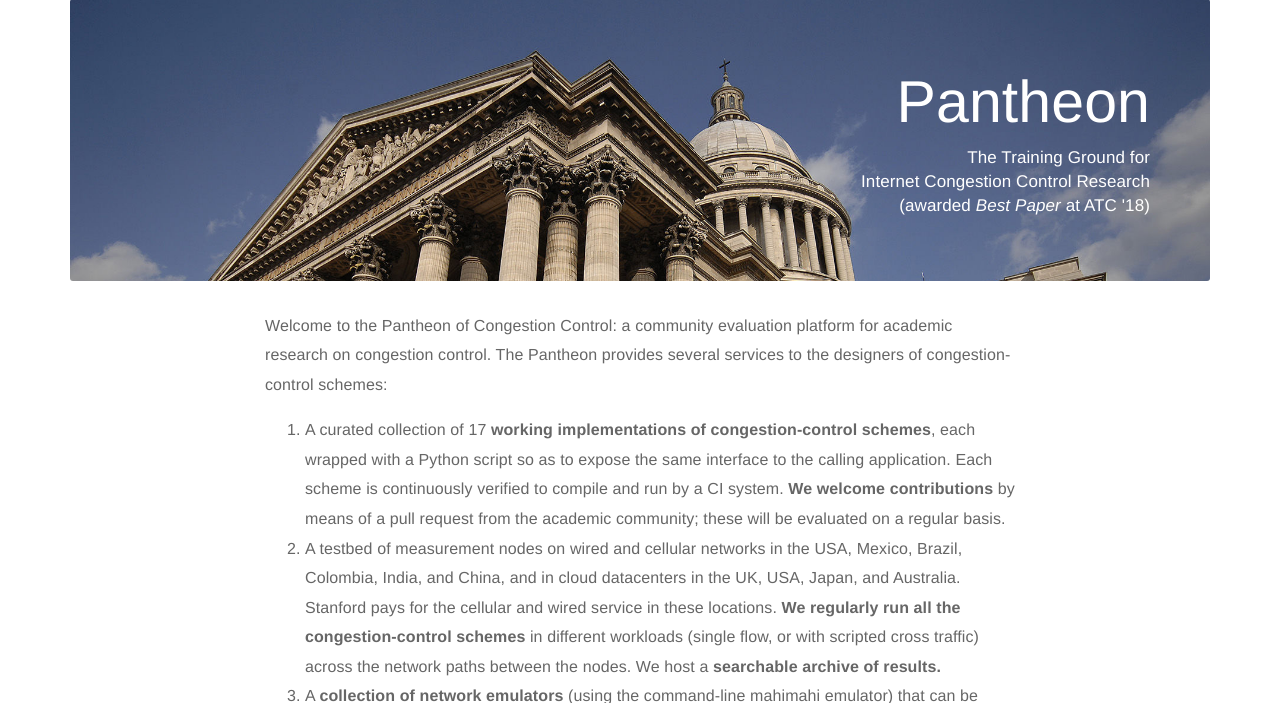
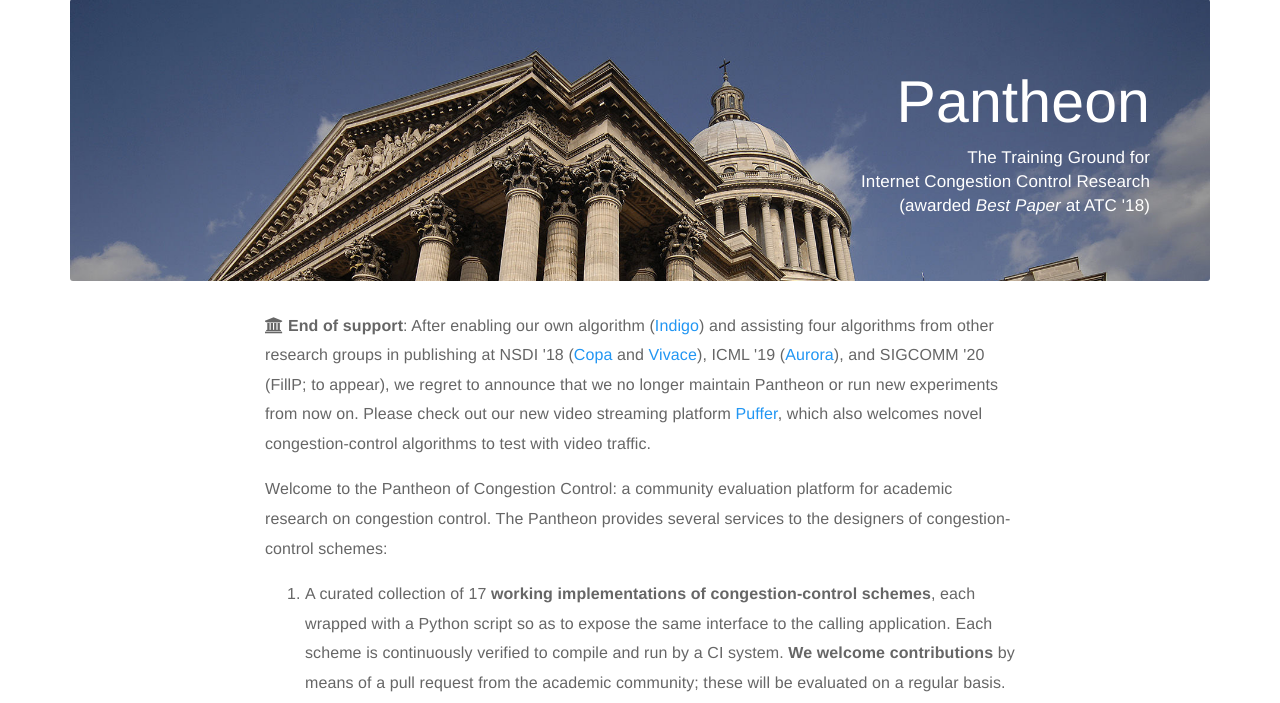
Before and after one commit to StanfordSNR/pantheon_website, a Django app: page / in a window 1280 px wide. Shown: the part 91-794 px from the top of the page. Run offline with Django 3.2, Linux system fonts and the light colour scheme; data that the repository does not hold is empty; some libraries are stand-ins or nearby versions.

Commit message:
Add an end-of-support notice to the index page

```diff
--- a/pantheon/templates/pantheon/index.html
+++ b/pantheon/templates/pantheon/index.html
@@ -35,6 +35,20 @@
   <div class="container">
     <div class="row">
       <div class="col-sm-8 col-sm-offset-2">
+        <p>
+          <i class="fa fa-university" aria-hidden="true"></i>
+          <b>End of support</b>: After enabling our own algorithm
+          (<a href="https://www.usenix.org/system/files/conference/atc18/atc18-yan-francis.pdf">Indigo</a>)
+          and assisting four algorithms from other research groups
+          in publishing at NSDI '18
+          (<a href="https://www.usenix.org/system/files/conference/nsdi18/nsdi18-arun.pdf">Copa</a> and
+           <a href="https://www.usenix.org/system/files/conference/nsdi18/nsdi18-dong.pdf">Vivace</a>),
+          ICML '19 (<a href="http://proceedings.mlr.press/v97/jay19a/jay19a.pdf">Aurora</a>), and
+          SIGCOMM '20 (FillP; to appear), we regret to announce that we no longer maintain Pantheon
+          or run new experiments from now on. Please check out our new video streaming platform
+          <a href="https://puffer.stanford.edu">Puffer</a>, which also welcomes novel congestion-control
+          algorithms to test with video traffic.
+        </p>
         <p class="text-left">
           Welcome to the Pantheon of Congestion Control: a community evaluation
           platform for academic research on congestion control. The Pantheon
```
